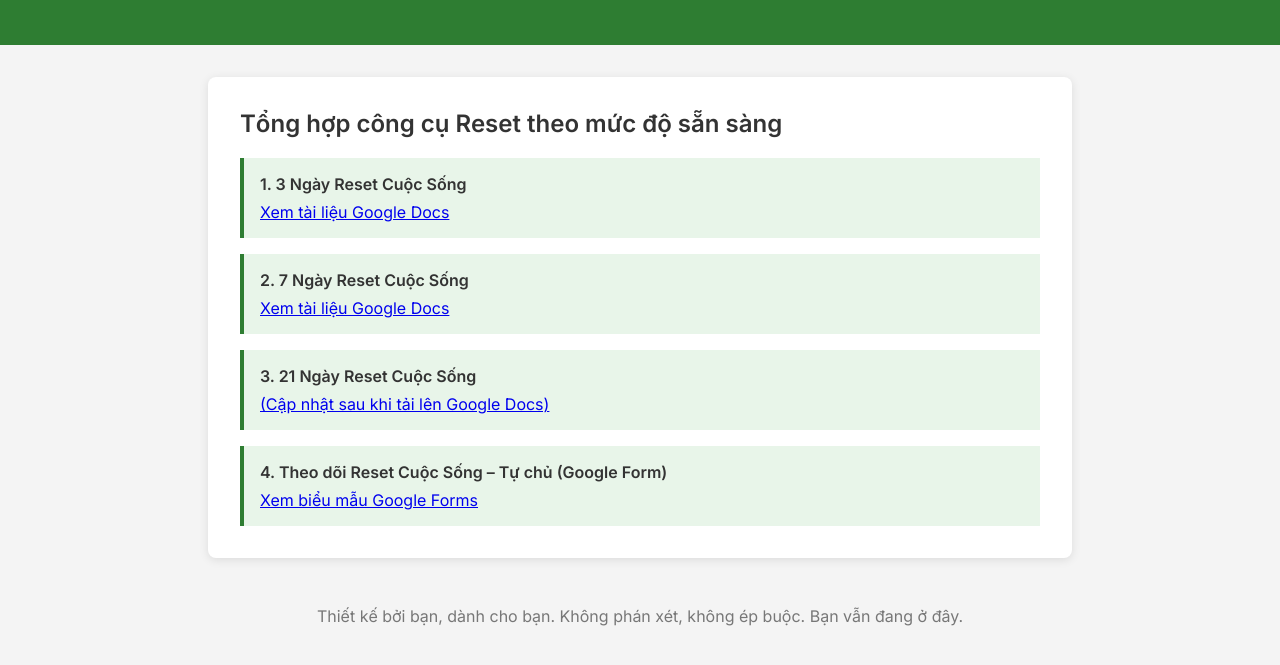
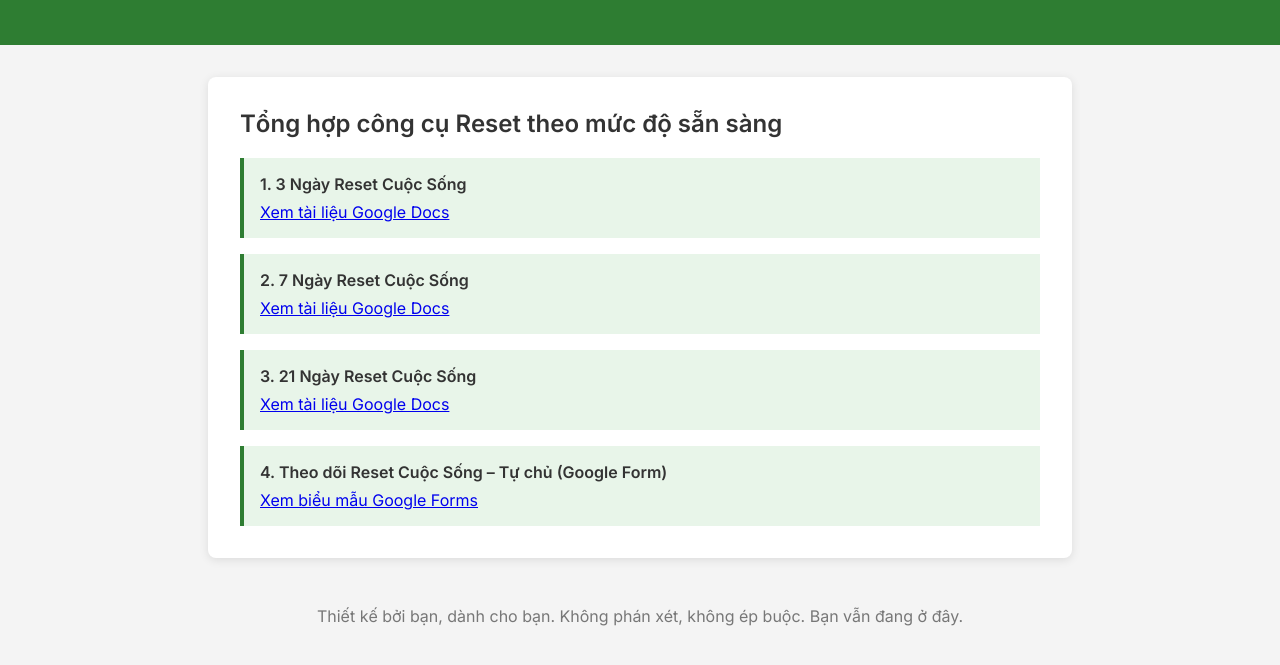
Before and after one commit to DoHoangTan/resetcuocsong, a plain HTML site: page index.html in a window 1280 px wide. Shown: the part 115-780 px from the top of the page. Drawn offline with Linux system fonts and the light colour scheme.

Commit message:
Update index.html

```diff
--- a/index.html
+++ b/index.html
@@ -108,7 +108,7 @@
     </div>
     <div class="link-block">
       <strong>3. 21 Ngày Reset Cuộc Sống</strong>
-      <a href="https://docs.google.com/document/d/1a2b3c4d5e6f7g8h9i0jklmnopqrstuvwx/edit?usp=sharing" target="_blank">(Cập nhật sau khi tải lên Google Docs)</a>
+      <a href="https://docs.google.com/document/d/1QCPOvPBX6rK67r7VC1C91x8_Lsmj-RWZ2OGNLAxs9kI/edit?usp=sharing" target="_blank">Xem tài liệu Google Docs</a>
     </div>
     <div class="link-block">
       <strong>4. Theo dõi Reset Cuộc Sống – Tự chủ (Google Form)</strong>
```
